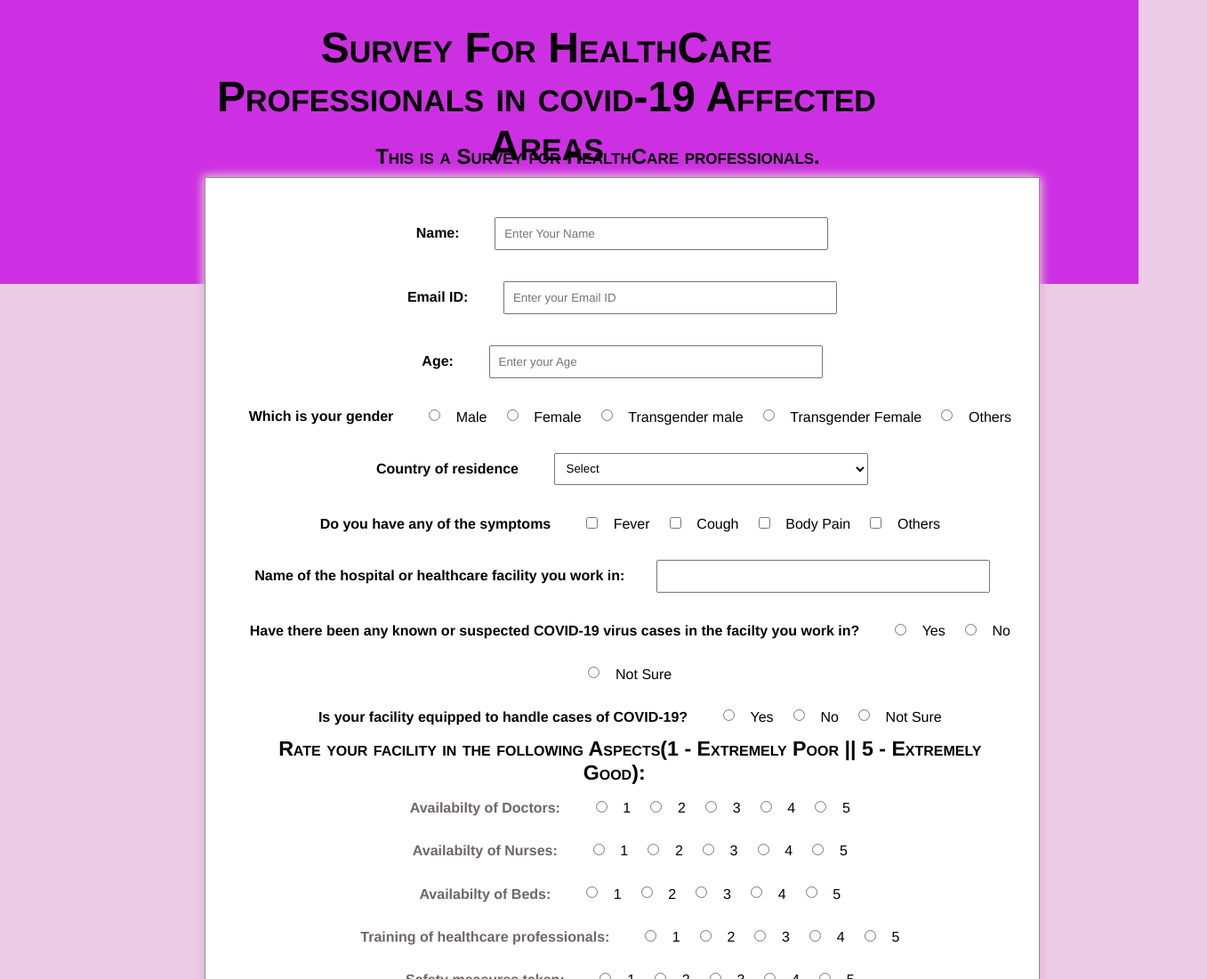
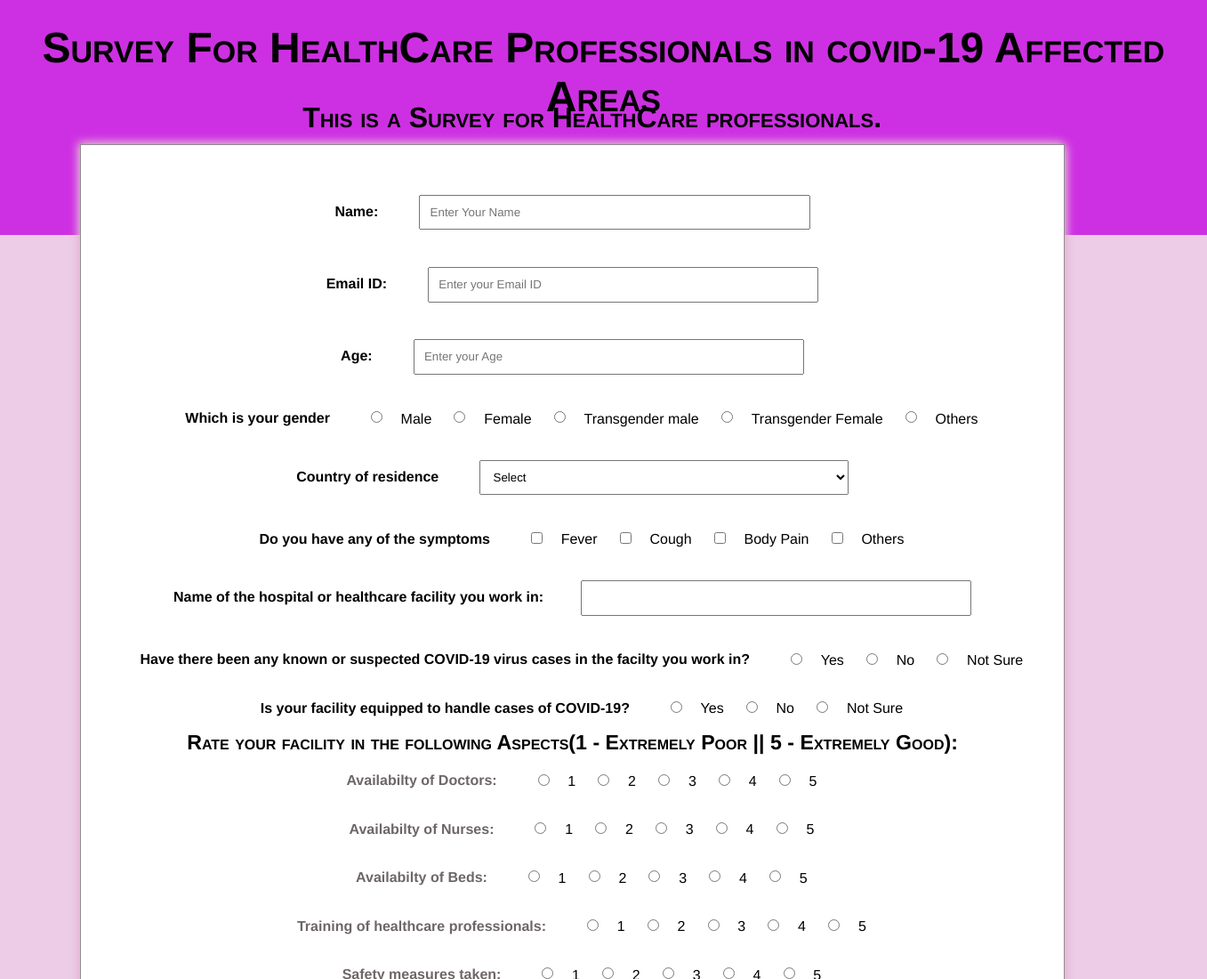
Before and after one commit to Siman29/survey-form, a plain HTML site: page index.html in a window 1280 px wide. Shown: the top 1100 px of the page at 89% size, 1357 px wide, since content can reach past the window. Drawn offline with Linux system fonts and the light colour scheme.

Commit message:
Add files via upload

```diff
--- a/style.css
+++ b/style.css
@@ -11,7 +11,9 @@ body {
 
 header {
     background-color: rgb(205, 48, 226);
-    padding: 2% 23% 10% 19%;
+    padding: 2% 36% 20% 36%;
+    width: 100%;
+    font-size: 100%;
     position: absolute;
     overflow: auto;
 }
@@ -19,27 +21,27 @@ header {
 h1 {
     font-variant: small-caps;
     text-align: center;
-    font-size: 300%;
     background-color: rgb(205, 48, 226);
 }
 
 section {
+    display: flexbox;
     position: absolute;
-    margin: 10% 13% 10% 18%;
+    margin: 30% 5% 15% 5%;
     padding-top: 2%;
 }
 
 #description {
     padding: 1%;
     font-weight: bolder;
+    font-size: 120%;
     font-variant: small-caps;
-    font-size: 150%;
 }
 
 form {
     text-align: center;
     padding: 3%;
-    width: 100%;
+    width: 90%;
     margin-bottom: 5%;
     background: transparent;
     height: auto;
@@ -84,3 +86,23 @@ button {
     border: none;
     background-color: rgb(90, 191, 231);
 }
+
+@media print {
+    body {
+        display: none;
+    }
+}
+
+@media screen and (min-width: 1200px) {
+    section {
+        margin: 6% 7% 15% 7%;
+        width: 90%;
+    }
+    header {
+        font-size: 150%;
+        padding: 2% 3% 10% 3%;
+    }
+    #description {
+        font-size: 200%;
+    }
+}
```
